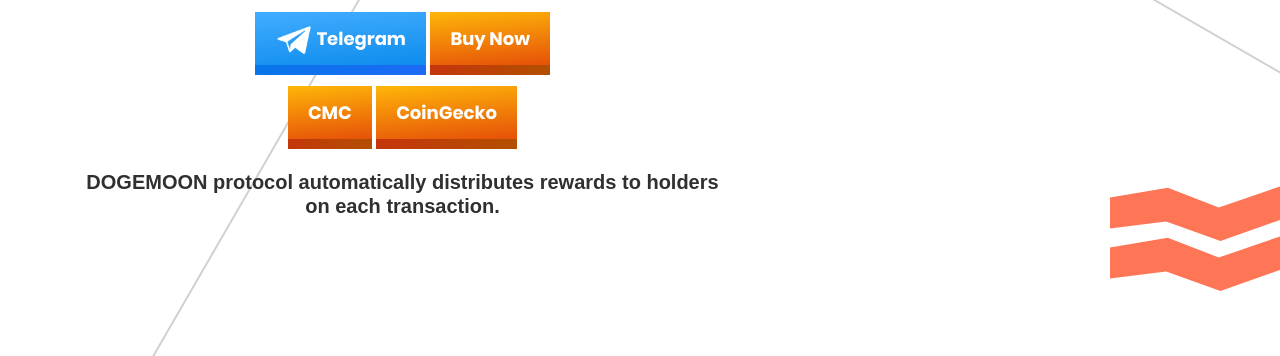
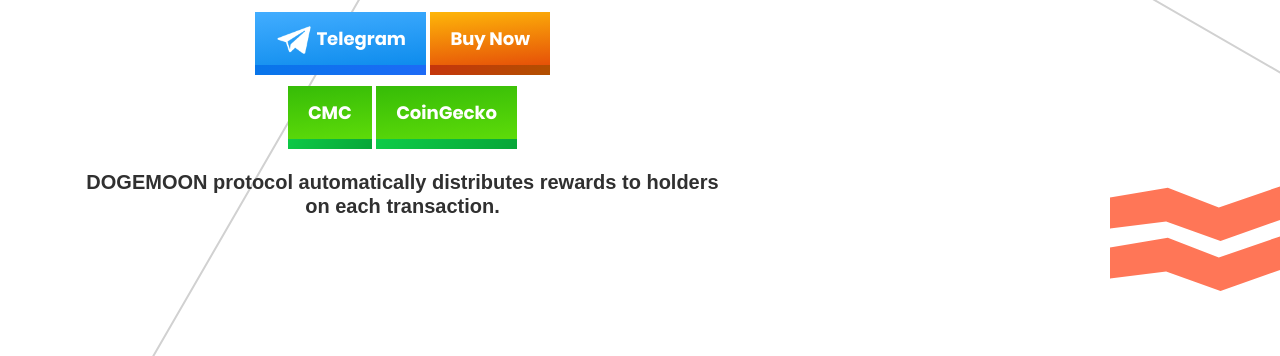
Before and after one commit to dogemooon/mobile, a plain HTML site: page index.html in a window 1280 px wide. Shown: the part 437-793 px from the top of the page. Drawn offline with Linux system fonts and the light colour scheme.

Commit message:
Add files via upload

```diff
--- a/index_files/style.css
+++ b/index_files/style.css
@@ -608,6 +608,28 @@
     transition: all linear .3s;
 }
 
+.coingecko a {
+    padding: 14px 20px;
+    background: linear-gradient(175deg, #36bc07, #5ddb09);
+    color: white;
+    font-family: pb;
+    font-size: 18px;
+    position: relative;
+}
+
+.coingecko a::after {
+    width: 100%;
+    height: 100%;
+    position: absolute;
+    content: '';
+    top: 10px;
+    left: 0;
+    background: linear-gradient(115deg, #0fd14a, #07a638);
+    z-index: -1;
+    -webkit-transition: all linear .3s;
+    -o-transition: all linear .3s;
+    transition: all linear .3s;
+}
 .design-layer {
     position: absolute;
     width: 100%;
```
